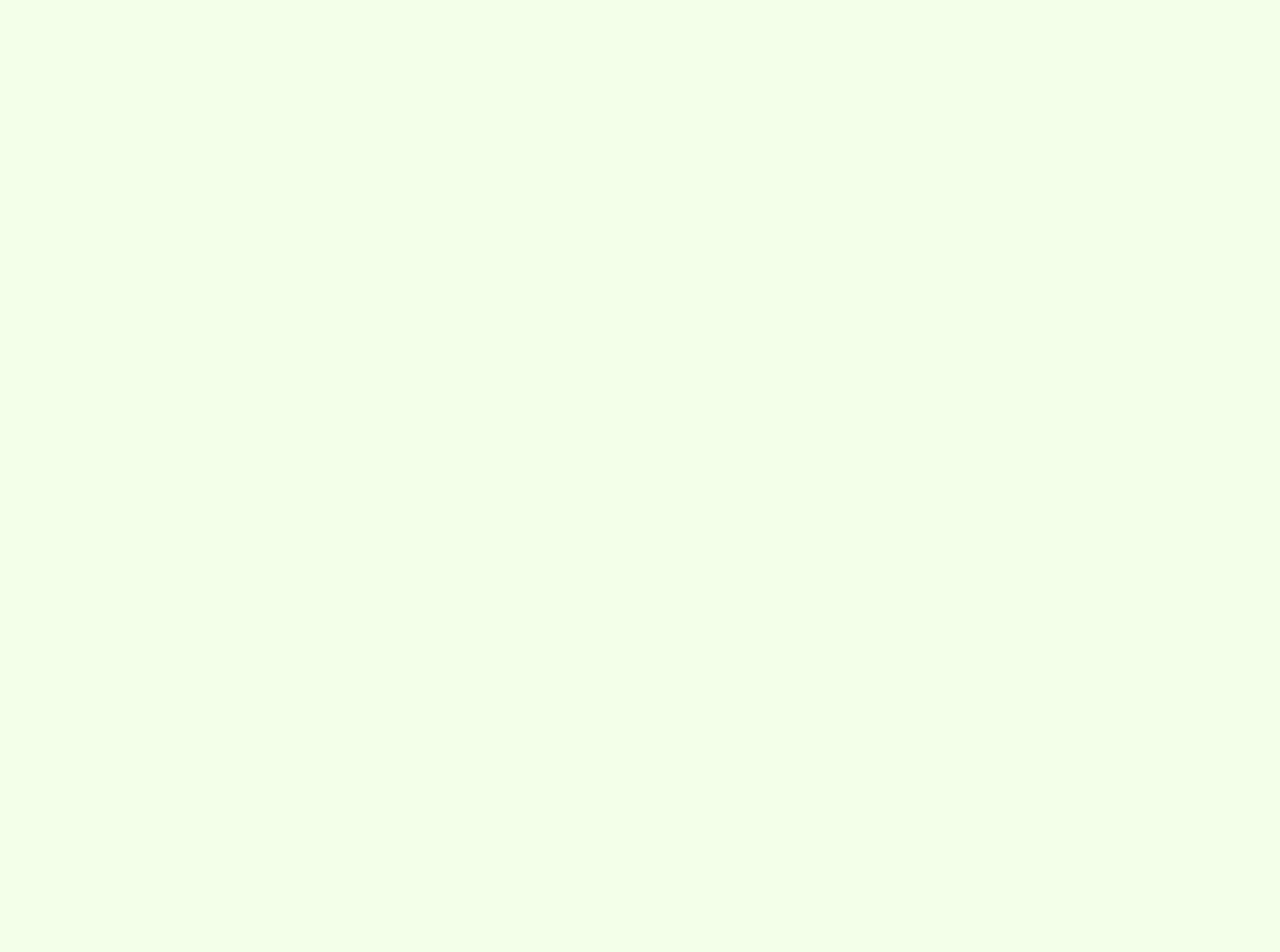
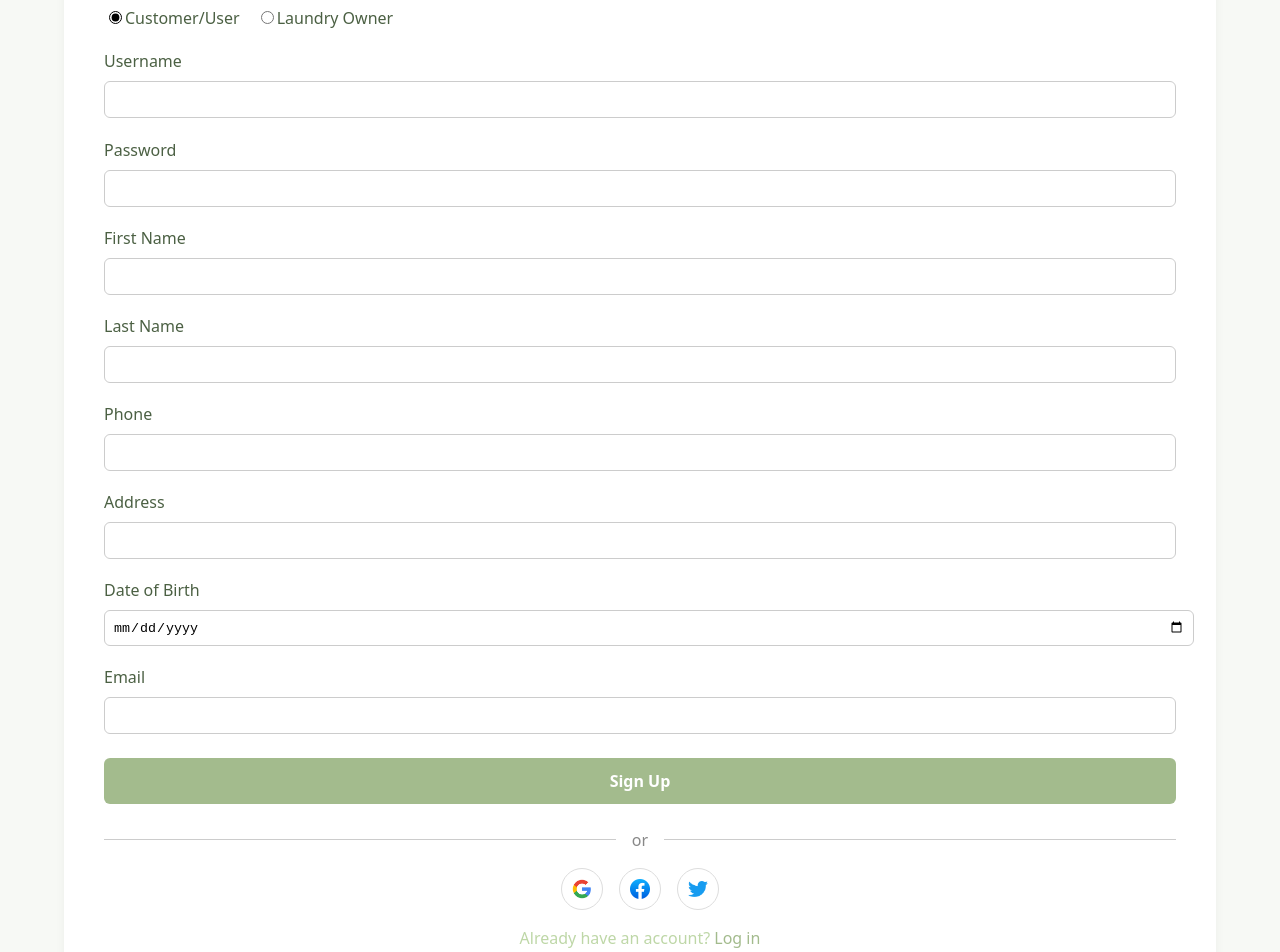
Before and after one commit to NikoWasNotAvailable/KlinKlin, a React (Vite) app: page /signup in a window 1280 px wide. Before the commit this address had no page. Shown: the part 340-1292 px from the top of the page. Before the commit the page ends 800 px from the top, so only its background shows below. Built offline with nearby package versions, Linux system fonts and the light colour scheme.

Commit message:
add sign up

```diff
--- a/src/main.jsx
+++ b/src/main.jsx
@@ -5,6 +5,7 @@ import App from './App.jsx';
 import Home from './pages/Home.jsx';
 import Laundry from './pages/Laundry.jsx';
 import Login from './pages/Login.jsx';
+import SignUp from './pages/SignUp.jsx';
 import Profile from './pages/Profile.jsx';
 import LaundryDetail from './pages/LaundryDetail.jsx';
 import MetodePembayaran from './pages/MetodePembayaran.jsx';
@@ -49,6 +50,7 @@ ReactDOM.createRoot(document.getElementById('root')).render(
           <Route index element={<OwnerConfirmOrder />} />
         </Route>
         <Route path="/login" element={<Login />} />
+        <Route path="/signup" element={<SignUp />} />
 
       </Routes>
     </BrowserRouter>
--- a/src/pages/Login.css
+++ b/src/pages/Login.css
@@ -1,7 +1,9 @@
 .login-container {
   display: flex;
-  height: 100vh;
+  min-height: 100vh;
+  height: auto;
   width: 100%;
+  background-color: #f7f9f5;
 }
 
 /* LEFT SIDE (brand + form) */
@@ -13,7 +15,6 @@
   box-sizing: border-box;
 }
 
-/* Brand logo section (top-left) */
 .brand {
   display: flex;
   align-items: center;
@@ -30,95 +31,127 @@
 .brand-text {
   font-size: 1.5rem;
   font-weight: bold;
+  color: #4b6043;
 }
 
-/* Form content */
 .login-form {
   flex-grow: 1;
   display: flex;
   flex-direction: column;
   justify-content: center;
-  padding: 3rem;
+  padding: 2.5rem;
+  background: white;
+  border-radius: 10px;
+  box-shadow: 0px 4px 10px rgba(0, 0, 0, 0.05);
 }
 
-.login-form h1,
-.login-form h2 {
-  margin: 0;
-  margin-bottom: 0.5rem;
-  /* text-align: left; */
-  line-height: 1.1;
+.login-form h1 {
+  font-size: 2rem;
+  margin-bottom: 0.3rem;
+  color: #4b6043;
 }
 
 .login-form h2 {
   font-weight: normal;
+  color: #7a8f6b;
+  margin-bottom: 1.5rem;
 }
 
 .form-element {
   display: flex;
   flex-direction: column;
-  margin-top: 2rem;
+  margin-top: 1.2rem;
 }
 
-.form-element input {
-  outline: 0;
-  border-width: 0 0 2px;
-  background-color: transparent;
-  margin-top: 1rem;
+.form-element label {
+  font-weight: 500;
+  color: #4b6043;
 }
 
-.remember {
-  margin-top: 1rem;
-  display: flex;
-  justify-content: space-between;
+input[type="text"],
+input[type="password"],
+input[type="email"],
+input[type="date"] {
+  outline: none;
+  border: 1px solid #ccc;
+  border-radius: 6px;
+  padding: 10px;
+  margin-top: 0.5rem;
+  background-color: #fff;
+  transition: all 0.2s ease;
 }
 
-.remember a {
-  color: black;
-  font-weight: normal;
+input:focus {
+  border-color: #a3bb8d;
+  box-shadow: 0px 0px 4px rgba(163, 187, 141, 0.5);
 }
 
-.remember a:hover {
-  color: black;
-  text-decoration: underline;
+.role-selection {
+  display: flex;
+  gap: 1.5rem;
+  margin-top: 0.5rem;
+}
+
+.role-selection label {
+  display: flex;
+  align-items: center;
+  gap: 0.4rem;
+  cursor: pointer;
 }
 
 form button {
   width: 100%;
-  background-color: #A3BB8D;
+  background-color: #a3bb8d;
   color: white;
-  margin: 1rem 0;
+  margin: 1.5rem 0;
+  padding: 12px;
+  border: none;
+  border-radius: 6px;
+  font-weight: 600;
+  transition: background-color 0.2s ease;
 }
 
-form .or {
+form button:hover {
+  background-color: #8fa479;
+}
+
+.or {
   display: flex;
   align-items: center;
   justify-content: center;
   gap: 1rem;
   margin-bottom: 1rem;
+  color: #888;
 }
 
-form .or hr {
+.or hr {
   flex: 1;
   height: 1px;
   background-color: #ccc;
   border: none;
 }
 
-form .social-login {
+.social-login {
   display: flex;
-  justify-content: space-around;
+  justify-content: center;
+  gap: 1rem;
   margin-bottom: 1rem;
 }
 
 .social-button {
-  background-color: #BED7A7;
-  border-radius: 2px;
-  width: 36px;
-  height: 36px;
-
+  background-color: transparent;
+  border-radius: 50%;
+  width: 40px;
+  height: 40px;
+  border: 1px solid #ddd;
   display: flex;
   align-items: center;
   justify-content: center;
+  transition: border-color 0.2s ease;
+}
+
+.social-button:hover {
+  border-color: #a3bb8d;
 }
 
 .provider-icon {
@@ -127,12 +160,18 @@ form .social-login {
   object-fit: contain;
 }
 
+form span {
+  text-align: center;
+  display: block;
+  margin-top: 0.5rem;
+}
+
 form span a {
-  color: #A3BB8D;
+  color: #a3bb8d;
+  font-weight: 500;
 }
 
 form span a:hover {
-  color: #A3BB8D;
   text-decoration: underline;
 }
 
@@ -144,7 +183,3 @@ form span a:hover {
   background-position: center right;
   background-repeat: no-repeat;
 }
-
-input {
-  color: black;
-}
--- a/src/pages/Login.jsx
+++ b/src/pages/Login.jsx
@@ -118,7 +118,7 @@ export default function Login() {
             </div>
 
             <span>
-              Don't have an account? <a href="#">Create Account</a>
+              Don't have an account? <a href="/signup">Create Account</a>
             </span>
           </form>
         </div>
--- /dev/null
+++ b/src/pages/SignUp.jsx
@@ -0,0 +1,162 @@
+import { useState } from 'react';
+import { useNavigate } from 'react-router-dom';
+import logo from '../assets/logo.png';
+import google from '../assets/google.webp';
+import facebook from '../assets/facebook.png';
+import twitter from '../assets/twitter.png';
+import './Login.css';
+
+export default function SignUp() {
+    const [formData, setFormData] = useState({
+        username: '',
+        password: '',
+        first_name: '',
+        last_name: '',
+        phone: '',
+        address: '',
+        dob: '',
+        email: '',
+        role: 'customer' // default role
+    });
+
+    const [error, setError] = useState('');
+    const [loading, setLoading] = useState(false);
+    const navigate = useNavigate();
+
+    const handleChange = (e) => {
+        setFormData({
+            ...formData,
+            [e.target.name]: e.target.value
+        });
+    };
+
+    const handleSubmit = async (e) => {
+        e.preventDefault();
+        setError('');
+        setLoading(true);
+
+        try {
+            const res = await fetch('http://localhost:3000/api/users/signup', {
+                method: 'POST',
+                headers: { 'Content-Type': 'application/json' },
+                body: JSON.stringify(formData)
+            });
+
+            const data = await res.json();
+            if (!res.ok) {
+                setError(data.message || 'Sign Up failed');
+            } else {
+                navigate('/login');
+            }
+        } catch (err) {
+            console.error(err);
+            setError('Server error. Please try again.');
+        } finally {
+            setLoading(false);
+        }
+    };
+
+    return (
+        <div className="login-container">
+            <div className="login-left">
+                <div className="brand">
+                    <img src={logo} alt="Logo" className="logo-image" />
+                    <span className="brand-text">KlinKlin</span>
+                </div>
+                <div className="login-form">
+                    <h1>Create Account</h1>
+                    <h2>Join us and start washing</h2>
+
+                    <form onSubmit={handleSubmit}>
+                        {/* Role Selection (Radio) */}
+                        <div className="form-element" style={{ marginTop: '1rem' }}>
+                            <label>Register as</label>
+                            <div style={{ display: 'flex', gap: '1rem', marginTop: '0.5rem' }}>
+                                <label>
+                                    <input
+                                        type="radio"
+                                        name="role"
+                                        value="customer"
+                                        checked={formData.role === 'customer'}
+                                        onChange={handleChange}
+                                    />
+                                    Customer/User
+                                </label>
+                                <label>
+                                    <input
+                                        type="radio"
+                                        name="role"
+                                        value="laundry_owner"
+                                        checked={formData.role === 'laundry_owner'}
+                                        onChange={handleChange}
+                                    />
+                                    Laundry Owner
+                                </label>
+                            </div>
+                        </div>
+
+                        {/* User Info */}
+                        <div className="form-element">
+                            <label>Username</label>
+                            <input type="text" name="username" value={formData.username} onChange={handleChange} required />
+                        </div>
+                        <div className="form-element">
+                            <label>Password</label>
+                            <input type="password" name="password" value={formData.password} onChange={handleChange} required />
+                        </div>
+                        <div className="form-element">
+                            <label>First Name</label>
+                            <input type="text" name="first_name" value={formData.first_name} onChange={handleChange} />
+                        </div>
+                        <div className="form-element">
+                            <label>Last Name</label>
+                            <input type="text" name="last_name" value={formData.last_name} onChange={handleChange} />
+                        </div>
+                        <div className="form-element">
+                            <label>Phone</label>
+                            <input type="text" name="phone" value={formData.phone} onChange={handleChange} />
+                        </div>
+                        <div className="form-element">
+                            <label>Address</label>
+                            <input type="text" name="address" value={formData.address} onChange={handleChange} />
+                        </div>
+                        <div className="form-element">
+                            <label>Date of Birth</label>
+                            <input type="date" name="dob" value={formData.dob} onChange={handleChange} />
+                        </div>
+                        <div className="form-element">
+                            <label>Email</label>
+                            <input type="email" name="email" value={formData.email} onChange={handleChange} />
+                        </div>
+
+                        {error && <p style={{ color: 'red' }}>{error}</p>}
+
+                        <button type="submit" disabled={loading}>
+                            {loading ? 'Signing up...' : 'Sign Up'}
+                        </button>
+
+                        <div className="or">
+                            <hr /> or <hr />
+                        </div>
+
+                        <div className="social-login">
+                            <div className="social-button google">
+                                <img className="provider-icon" src={google} alt="Google" />
+                            </div>
+                            <div className="social-button facebook">
+                                <img className="provider-icon" src={facebook} alt="Facebook" />
+                            </div>
+                            <div className="social-button twitter">
+                                <img className="provider-icon" src={twitter} alt="Twitter" />
+                            </div>
+                        </div>
+
+                        <span>
+                            Already have an account? <a href="/login">Log in</a>
+                        </span>
+                    </form>
+                </div>
+            </div>
+        </div>
+    );
+}
```
Also changed, not shown: 1 other file (tests, documents, lock files or other folders).
